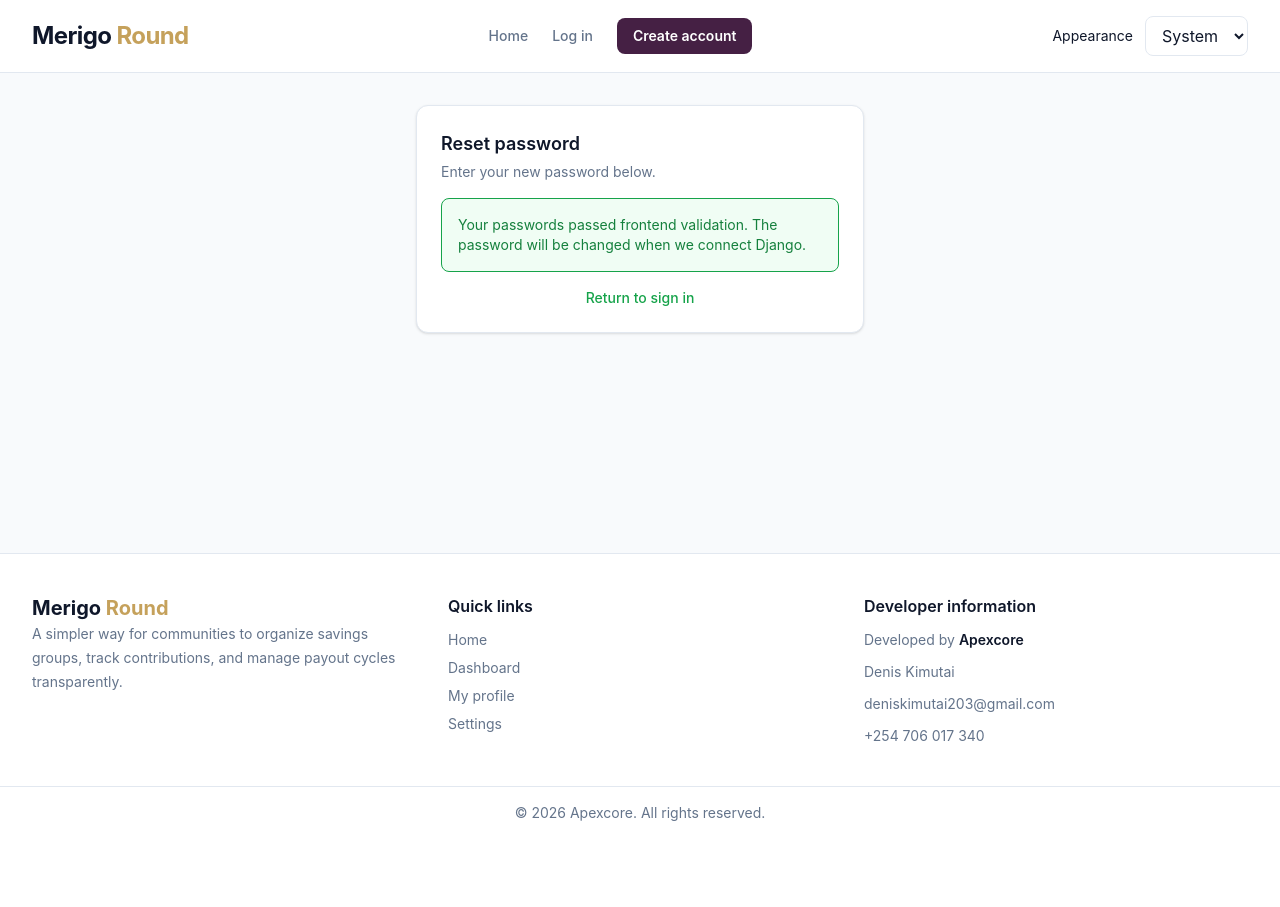
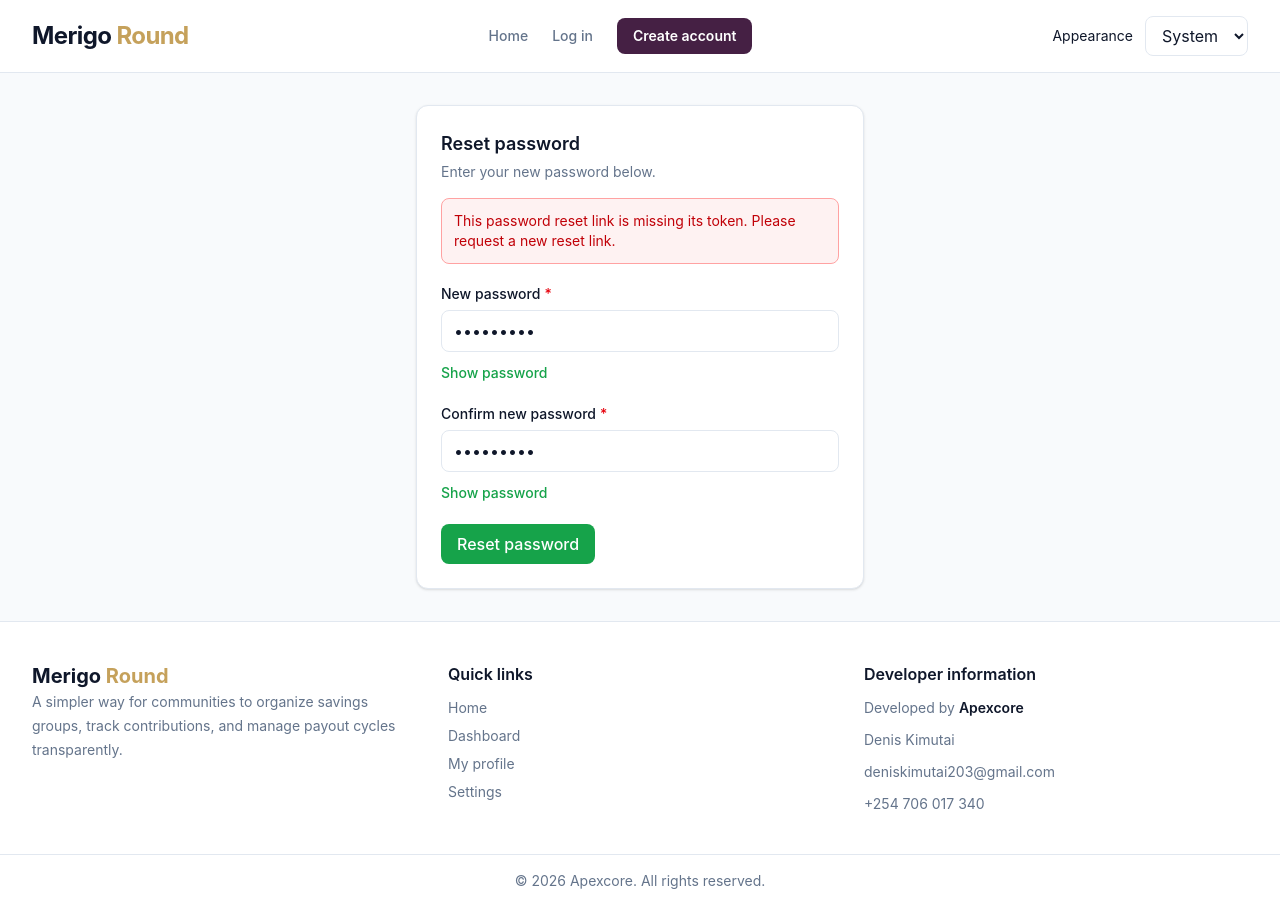
Before and after one commit to codewithdeniskimutai123/merigo-round, a React app in the folder frontend/: page /reset-password in a window 1280 px wide. Both pictures are taken after typing "Sample123", "Sample123" into the empty fields and a click on the button "Reset password". Before the commit the page ends 839 px from the top, so only its background shows below. Built offline with nearby package versions, Linux system fonts and the light colour scheme; no server answers; the HTML template or start-up script is replaced by a standard one.

Commit message:
feat(auth): integrate password reset flow

```diff
--- a/frontend/src/pages/ResetPasswordPage.jsx
+++ b/frontend/src/pages/ResetPasswordPage.jsx
@@ -1,49 +1,168 @@
-
 import { useState } from 'react'
-import { Link } from 'react-router-dom'
+import { Link, useSearchParams } from 'react-router-dom'
+import { toast } from 'sonner'
 import Card from '../components/Card.jsx'
 import Input from '../components/Input.jsx'
 import Button from '../components/Button.jsx'
+import { resetPassword } from '../api/authApi.js'
 
 export default function ResetPasswordPage() {
+  const [searchParams] = useSearchParams()
+  const token = searchParams.get('token') || ''
+
   const [password, setPassword] = useState('')
   const [confirmPassword, setConfirmPassword] = useState('')
   const [showPassword, setShowPassword] = useState(false)
   const [showConfirmPassword, setShowConfirmPassword] = useState(false)
-  const [error, setError] = useState('')
+  const [errors, setErrors] = useState({
+    password: '',
+    confirmPassword: '',
+    general: '',
+  })
   const [success, setSuccess] = useState(false)
+  const [isSubmitting, setIsSubmitting] = useState(false)
 
-  function handleSubmit(event) {
+  async function handleSubmit(event) {
     event.preventDefault()
-    setError('')
-    setSuccess(false)
 
-    if (password.length < 8) {
-      setError('Your password must contain at least 8 characters.')
+    if (isSubmitting) return
+
+    const validationErrors = {
+      password: '',
+      confirmPassword: '',
+      general: '',
+    }
+
+    if (!token) {
+      validationErrors.general =
+        'This password reset link is missing its token. Please request a new reset link.'
+    }
+
+    if (!password) {
+      validationErrors.password = 'New password is required.'
+    } else if (password.length < 8) {
+      validationErrors.password =
+        'Your password must contain at least 8 characters.'
+    }
+
+    if (!confirmPassword) {
+      validationErrors.confirmPassword =
+        'Please confirm your new password.'
+    } else if (password !== confirmPassword) {
+      validationErrors.confirmPassword = 'Your passwords do not match.'
+    }
+
+    setErrors(validationErrors)
+
+    if (
+      validationErrors.password ||
+      validationErrors.confirmPassword ||
+      validationErrors.general
+    ) {
       return
     }
 
-    if (password !== confirmPassword) {
-      setError('Your passwords do not match.')
-      return
+    setIsSubmitting(true)
+
+    try {
+      const response = await resetPassword({
+        token,
+        new_password: password,
+        confirm_password: confirmPassword,
+      })
+
+      setSuccess(true)
+
+      toast.success(
+        response?.detail || 'Your password has been reset successfully.'
+      )
+    } catch (requestError) {
+      const data = requestError.response?.data
+
+      if (typeof data?.detail === 'string') {
+        setErrors((previous) => ({
+          ...previous,
+          general: data.detail,
+        }))
+      } else if (data?.token) {
+        setErrors((previous) => ({
+          ...previous,
+          general: Array.isArray(data.token)
+            ? data.token[0]
+            : data.token,
+        }))
+      } else if (data?.new_password) {
+        setErrors((previous) => ({
+          ...previous,
+          password: Array.isArray(data.new_password)
+            ? data.new_password[0]
+            : data.new_password,
+        }))
+      } else if (data?.confirm_password) {
+        setErrors((previous) => ({
+          ...previous,
+          confirmPassword: Array.isArray(data.confirm_password)
+            ? data.confirm_password[0]
+            : data.confirm_password,
+        }))
+      } else if (!requestError.response) {
+        setErrors((previous) => ({
+          ...previous,
+          general:
+            'Unable to connect to the server. Please check your connection and try again.',
+        }))
+      } else {
+        setErrors((previous) => ({
+          ...previous,
+          general: 'Unable to reset your password. Please try again.',
+        }))
+      }
+    } finally {
+      setIsSubmitting(false)
+    }
   }
 
-    setSuccess(true)
+  function handlePasswordChange(event) {
+    const value = event.target.value
+    setPassword(value)
+
+    setErrors((previous) => ({
+      ...previous,
+      password: '',
+      confirmPassword:
+        value && confirmPassword && value !== confirmPassword
+          ? 'Your passwords do not match.'
+          : '',
+      general: '',
+    }))
+  }
+
+  function handleConfirmPasswordChange(event) {
+    const value = event.target.value
+    setConfirmPassword(value)
+
+    setErrors((previous) => ({
+      ...previous,
+      confirmPassword:
+        value && password !== value
+          ? 'Your passwords do not match.'
+          : '',
+      general: '',
+    }))
   }
 
   return (
-
     <div className="mx-auto w-full max-w-md">
       <Card
         title="Reset password"
         description="Enter your new password below."
       >
-          {error && (
+        {errors.general && (
           <div
             role="alert"
             className="mb-5 rounded-lg border border-red-300 bg-red-50 p-3 text-sm text-red-700"
           >
-              {error}
+            {errors.general}
           </div>
         )}
 
@@ -53,8 +172,8 @@ export default function ResetPasswordPage() {
               role="status"
               className="rounded-lg border border-brand-600 bg-brand-50 p-4 text-sm text-brand-700"
             >
-                Your passwords passed frontend validation. The password
-                will be changed when we connect Django.
+              Your password has been reset successfully. You can now sign in
+              using your new password.
             </div>
 
             <Link
@@ -65,20 +184,27 @@ export default function ResetPasswordPage() {
             </Link>
           </div>
         ) : (
-            <form onSubmit={handleSubmit} className="space-y-5">
+          <form onSubmit={handleSubmit} noValidate className="space-y-5">
             <div className="space-y-2">
+              <div>
                 <Input
                   id="password"
+                  name="new_password"
                   label="New password"
                   type={showPassword ? 'text' : 'password'}
                   placeholder="Enter your new password"
                   value={password}
-                  onChange={(event) => {
-                    setPassword(event.target.value)
-                    setError('')
-                  }}
+                  onChange={handlePasswordChange}
+                  invalid={Boolean(errors.password)}
                   required
                 />
+
+                {errors.password && (
+                  <p role="alert" className="mt-1.5 text-sm text-red-600">
+                    {errors.password}
+                  </p>
+                )}
+              </div>
 
               <button
                 type="button"
@@ -90,18 +216,25 @@ export default function ResetPasswordPage() {
             </div>
 
             <div className="space-y-2">
+              <div>
                 <Input
                   id="confirmPassword"
+                  name="confirm_password"
                   label="Confirm new password"
                   type={showConfirmPassword ? 'text' : 'password'}
                   placeholder="Enter your new password again"
                   value={confirmPassword}
-                  onChange={(event) => {
-                    setConfirmPassword(event.target.value)
-                    setError('')
-                  }}
+                  onChange={handleConfirmPasswordChange}
+                  invalid={Boolean(errors.confirmPassword)}
                   required
                 />
+
+                {errors.confirmPassword && (
+                  <p role="alert" className="mt-1.5 text-sm text-red-600">
+                    {errors.confirmPassword}
+                  </p>
+                )}
+              </div>
 
               <button
                 type="button"
@@ -114,8 +247,8 @@ export default function ResetPasswordPage() {
               </button>
             </div>
 
-              <Button type="submit">
-                Reset password
+            <Button type="submit" disabled={isSubmitting}>
+              {isSubmitting ? 'Resetting password...' : 'Reset password'}
             </Button>
           </form>
         )}
```
Lines whose indentation alone changed are shown as unchanged.
